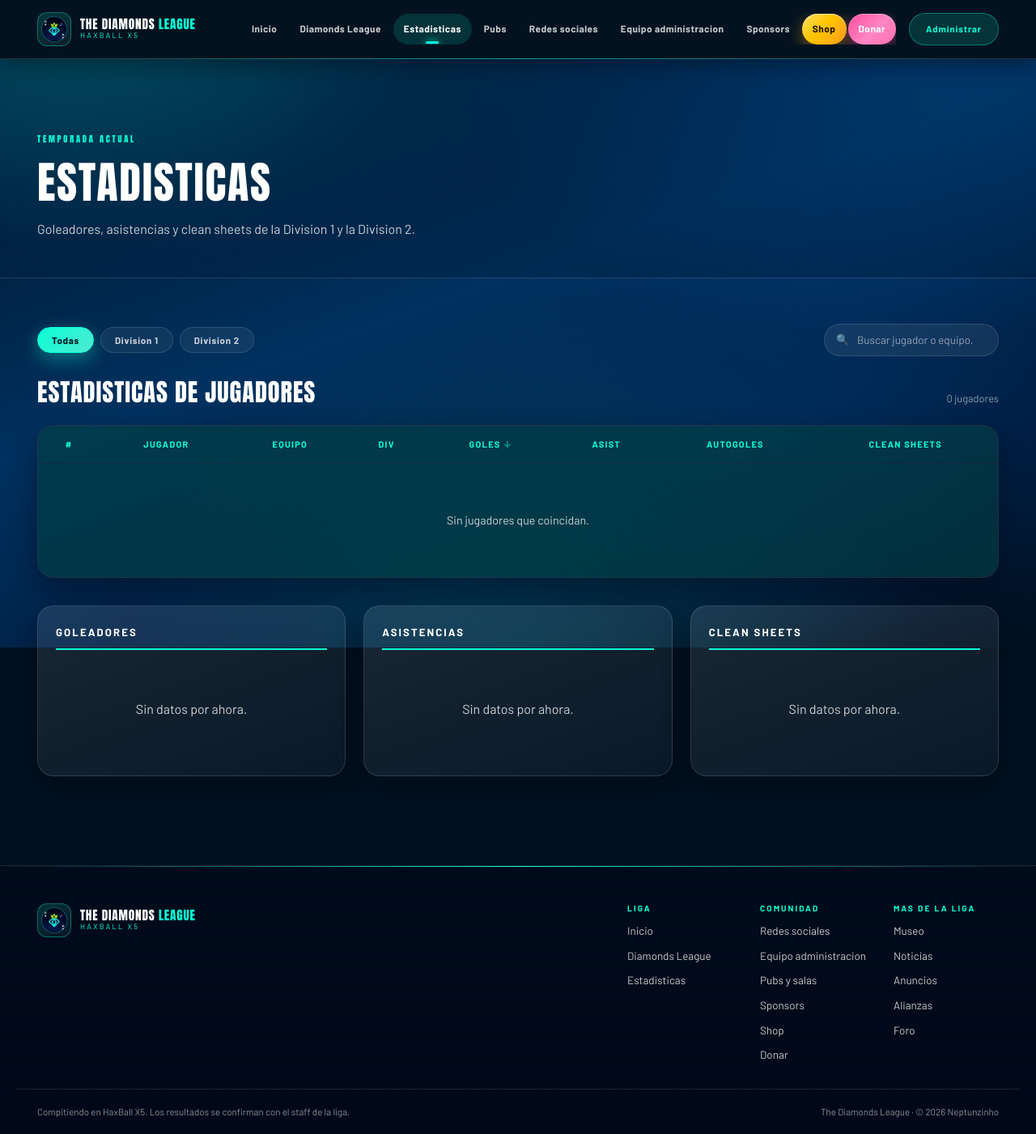
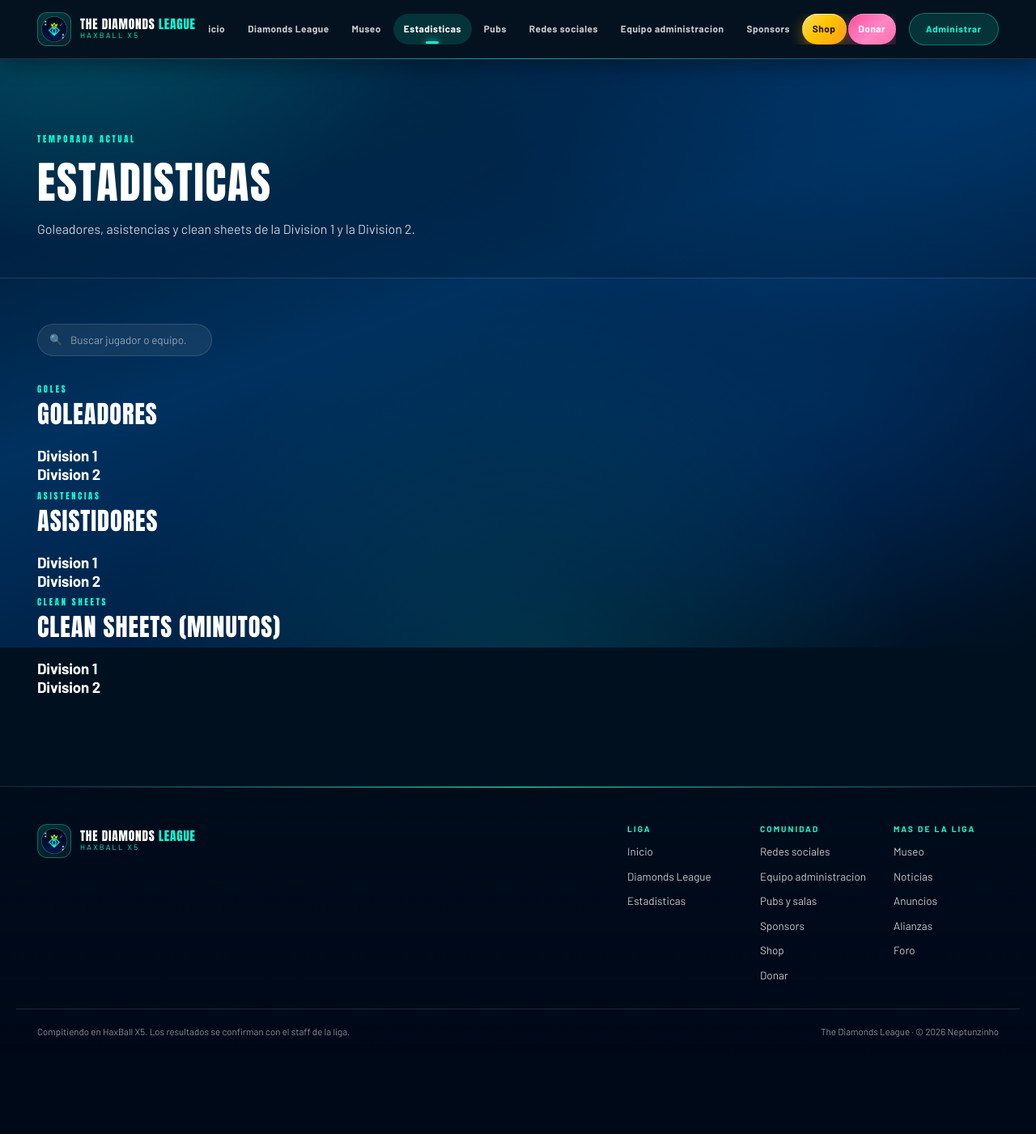
Before and after one commit to Dvskked/rep-diamons, a Flask app: page /estadisticas in a window 1280 px wide. Shown: the whole page at 81% size. After the commit the page ends 1282 px from the top, so only its background shows below. Run offline with Flask 3, Linux system fonts and the light colour scheme; data that the repository does not hold is empty.

Commit message:
Add files via upload

```diff
--- a/app.py
+++ b/app.py
@@ -190,6 +190,11 @@
     return render_template("liga.html")
 
 
+@app.route("/museo")
+def museo():
+    return render_template("museo.html")
+
+
 @app.route("/estadisticas")
 def estadisticas():
     return render_template("estadisticas.html")
@@ -301,6 +306,7 @@
         "       b.color AS color_b, b.division AS division_b,"
         "       r.goles_a, r.goles_b, r.goleadores, r.asistencias, r.autogoles,"
         "       r.portero_a, r.portero_b, r.cs_a, r.cs_b, r.minutos_cs,"
+        "       r.minutos_cs_a, r.minutos_cs_b,"
         "       (r.id IS NOT NULL) AS jugado"
         " FROM fechas f"
         " JOIN equipos a ON a.id = f.equipo_a_id"
@@ -798,7 +804,7 @@
                 except (TypeError, ValueError):
                     continue
                 cs[pid] = cs.get(pid, 0) + 1
-                minutos_cs[pid] = minutos_cs.get(pid, 0) + int(r.get(col_min) or 0)
+                minutos_cs[pid] = minutos_cs.get(pid, 0) + float(r.get(col_min) or 0)
 
     for pid in set(goles) | set(asis) | set(autogoles) | set(cs):
         db.ejecutar(
@@ -833,6 +839,13 @@
         except (TypeError, ValueError):
             return defecto
 
+    def decimal_min(valor, defecto=0.0):
+        """Minutos de porteria en cero: acepta decimales (ej: 3.42)."""
+        try:
+            return float(str(valor).replace(",", ".").strip())
+        except (TypeError, ValueError):
+            return defecto
+
     def jugador_valido(jugador_id, equipo_id):
         """Devuelve el id en texto si el jugador pertenece al equipo, o ''."""
         if not jugador_id:
@@ -847,8 +860,9 @@
     goles_a = entero(datos.get("goles_a"))
     goles_b = entero(datos.get("goles_b"))
     # Minutos de porteria en cero de cada arquero. 0 = no cerco el arco.
-    minutos_cs_a = max(entero(datos.get("minutos_cs_a")), 0)
-    minutos_cs_b = max(entero(datos.get("minutos_cs_b")), 0)
+    # Acepta decimales porque el tiempo se cuenta con minutos y segundos.
+    minutos_cs_a = max(decimal_min(datos.get("minutos_cs_a")), 0)
+    minutos_cs_b = max(decimal_min(datos.get("minutos_cs_b")), 0)
 
     def jugadores_lista(campo, col_extra):
         """Une jugador_id ↔ equipo y normaliza la lista de goles/asistencias."""
--- a/templates/admin.html
+++ b/templates/admin.html
@@ -155,14 +155,14 @@
         <label>Goles equipo B <input name="goles_b" type="number" min="0" max="99" value="0"></label>
 
         <div class="ancho cs-dupla">
-          <label class="cs-caja">Minutos CS equipo A <input name="minutos_cs_a" type="number" min="0" max="999" value="0"></label>
+          <label class="cs-caja">Minutos CS equipo A <input name="minutos_cs_a" type="number" min="0" step="0.01" max="999" value="0"></label>
           <label class="cs-caja">Arquero equipo A <select name="arquero_a_id"><option value="">Sin arquero</option></select></label>
         </div>
         <div class="ancho cs-dupla">
-          <label class="cs-caja">Minutos CS equipo B <input name="minutos_cs_b" type="number" min="0" max="999" value="0"></label>
+          <label class="cs-caja">Minutos CS equipo B <input name="minutos_cs_b" type="number" min="0" step="0.01" max="999" value="0"></label>
           <label class="cs-caja">Arquero equipo B <select name="arquero_b_id"><option value="">Sin arquero</option></select></label>
         </div>
-        <p class="info-partido ancho">Dejá los minutos en 0 si el arquero no cerró el arco (sin CS).</p>
+        <p class="info-partido ancho">Dejá los minutos en 0 si el arquero no cerró el arco (sin CS). Podés usar decimales para los segundos (ej: 3.40 = 3 min 40 seg).</p>
 
         <div class="ancho">
           <h4 class="sub">Goleadores</h4>
--- a/templates/base.html
+++ b/templates/base.html
@@ -60,6 +60,7 @@
     <nav class="nav" id="navPrincipal" aria-label="Navegacion principal">
       <a href="/" data-nav="inicio">Inicio</a>
       <a href="/liga" data-nav="liga">Diamonds League</a>
+      <a href="/museo" data-nav="museo">Museo</a>
       <a href="/estadisticas" data-nav="estadisticas">Estadisticas</a>
       <a href="/pubs" data-nav="pubs">Pubs</a>
       <a href="/redes" data-nav="redes">Redes sociales</a>
@@ -111,7 +112,7 @@
       </div>
       <div class="foot-col">
         <h4>Mas de la liga</h4>
-        <a href="/#museo">Museo</a>
+        <a href="/museo">Museo</a>
         <a href="/#noticias">Noticias</a>
         <a href="/#anuncios">Anuncios</a>
         <a href="/#alianzas">Alianzas</a>
--- a/templates/estadisticas.html
+++ b/templates/estadisticas.html
@@ -1,7 +1,7 @@
 {% extends "base.html" %}
 {% block pagina %}estadisticas{% endblock %}
 {% block titulo %}Estadisticas | Goleadores, asistencias y clean sheets - The Diamonds League{% endblock %}
-{% block descripcion %}Estadisticas de jugadores de The Diamonds League: goleadores, asistencias y clean sheets de la Division 1 y Division 2.{% endblock %}
+{% block descripcion %}Estadisticas de jugadores de The Diamonds League: goleadores, asistencias y clean sheets de la Division 1 y la Division 2.{% endblock %}
 {% block og_titulo %}Estadisticas | The Diamonds League{% endblock %}
 
 {% block contenido %}
@@ -15,42 +15,70 @@
 
 <div class="wrap page">
   <div class="toolbar reveal">
-    <div class="chips" id="statDivision" role="group" aria-label="Division">
-      <button class="chip activa" type="button" data-division="all">Todas</button>
-      <button class="chip" type="button" data-division="D1">Division 1</button>
-      <button class="chip" type="button" data-division="D2">Division 2</button>
-    </div>
     <label class="buscador">
       <span class="visually-hidden">Buscar jugador</span>
       <input type="search" id="statBuscar" placeholder="Buscar jugador o equipo..." autocomplete="off">
     </label>
   </div>
 
-  <div class="sec-head">
-    <h2>Estadisticas de jugadores</h2>
-    <span class="sec-note" id="statNota"></span>
-  </div>
-  <div class="tabla-wrap">
-    <table class="tabla tabla-stats" id="tablaJugadores">
-      <caption class="visually-hidden">Estadisticas de jugadores</caption>
-      <thead>
-        <tr>
-          <th scope="col">#</th><th scope="col">JUGADOR</th><th scope="col">EQUIPO</th>
-          <th scope="col">DIV</th>
-          <th scope="col" class="ord" data-orden="goles">GOLES <i></i></th>
-          <th scope="col" class="ord" data-orden="asistencias">ASIST <i></i></th>
-          <th scope="col" class="ord" data-orden="autogoles">AUTOGOLES <i></i></th>
-          <th scope="col" class="ord" data-orden="cs">CLEAN SHEETS <i></i></th>
-        </tr>
-      </thead>
-      <tbody></tbody>
-    </table>
-  </div>
+  <section class="stats-bloque reveal" aria-labelledby="h-stats-goles">
+    <div class="sec-head">
+      <div>
+        <span class="etiqueta">GOLES</span>
+        <h2 id="h-stats-goles">Goleadores</h2>
+      </div>
+      <span class="sec-note" id="notaGoles"></span>
+    </div>
+    <div class="stats-duo">
+      <div class="stats-col">
+        <h3 class="stats-col-titulo"><i></i>Division 1</h3>
+        <div id="tablaGolesD1"></div>
+      </div>
+      <div class="stats-col">
+        <h3 class="stats-col-titulo"><i></i>Division 2</h3>
+        <div id="tablaGolesD2"></div>
+      </div>
+    </div>
+  </section>
 
-  <div class="mini-cols">
-    <section class="stat-card reveal"><h3>GOLEADORES</h3><div id="listaGoles"></div></section>
-    <section class="stat-card reveal"><h3>ASISTENCIAS</h3><div id="listaAsistencias"></div></section>
-    <section class="stat-card reveal"><h3>CLEAN SHEETS</h3><div id="listaCs"></div></section>
-  </div>
+  <section class="stats-bloque reveal" aria-labelledby="h-stats-asis">
+    <div class="sec-head">
+      <div>
+        <span class="etiqueta">ASISTENCIAS</span>
+        <h2 id="h-stats-asis">Asistidores</h2>
+      </div>
+      <span class="sec-note" id="notaAsis"></span>
+    </div>
+    <div class="stats-duo">
+      <div class="stats-col">
+        <h3 class="stats-col-titulo"><i></i>Division 1</h3>
+        <div id="tablaAsisD1"></div>
+      </div>
+      <div class="stats-col">
+        <h3 class="stats-col-titulo"><i></i>Division 2</h3>
+        <div id="tablaAsisD2"></div>
+      </div>
+    </div>
+  </section>
+
+  <section class="stats-bloque reveal" aria-labelledby="h-stats-cs">
+    <div class="sec-head">
+      <div>
+        <span class="etiqueta">CLEAN SHEETS</span>
+        <h2 id="h-stats-cs">Clean sheets (minutos)</h2>
+      </div>
+      <span class="sec-note" id="notaCs"></span>
+    </div>
+    <div class="stats-duo">
+      <div class="stats-col">
+        <h3 class="stats-col-titulo"><i></i>Division 1</h3>
+        <div id="tablaCsD1"></div>
+      </div>
+      <div class="stats-col">
+        <h3 class="stats-col-titulo"><i></i>Division 2</h3>
+        <div id="tablaCsD2"></div>
+      </div>
+    </div>
+  </section>
 </div>
 {% endblock %}
--- a/templates/liga.html
+++ b/templates/liga.html
@@ -47,7 +47,9 @@
   <div class="panel-panel" data-panel="calendario">
     <div class="sec-head">
       <h2>Calendario y resultados</h2>
+      <span class="sec-note" id="calNota"></span>
     </div>
+    <div class="chips jornada-chips" id="ligaJornadas" role="group" aria-label="Jornadas"></div>
     <div id="ligaCalendario"></div>
   </div>
 
```
Also changed, not shown: actualizar_escudos.py (added, +98 -0 lines), migrar.py (+19 -0 lines), templates/inicio.html (+0 -13 lines), templates/museo.html (added, +25 -0 lines).
